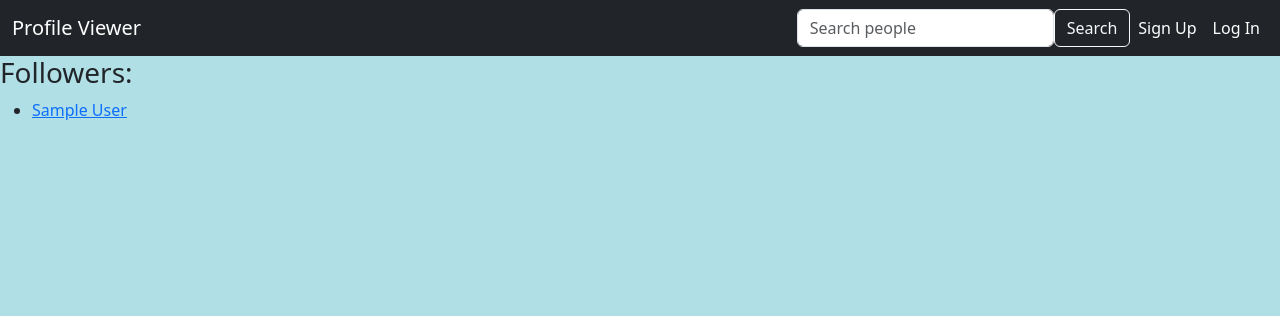
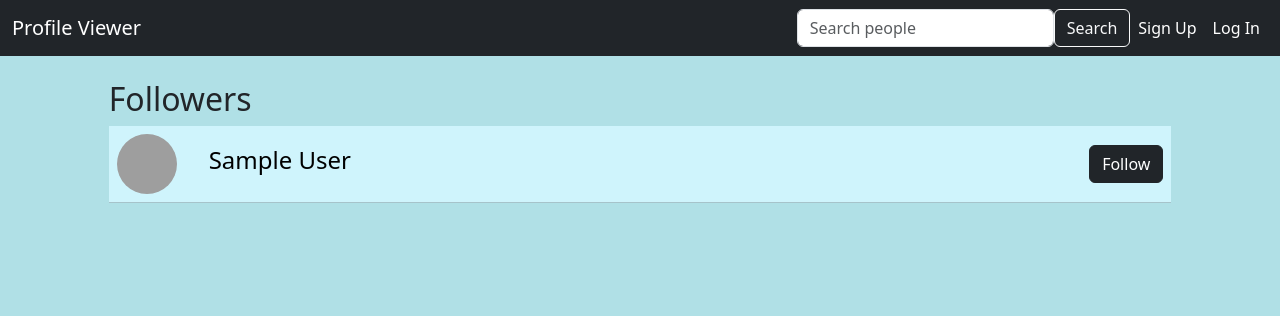
Before and after one commit to Johnny-FTW/Django-Profile-Viewer, a Django app: a page that uses viewer/templates/followers.html in a window 1280 px wide. Shown: the top 316 px of the page. Run offline with Django 4.2, Linux system fonts and the light colour scheme; tables that the repository leaves empty hold one stand-in row (values such as "Sample post"); grey boxes are pictures that could not be loaded.

Commit message:
followers list

```diff
--- a/viewer/templates/followers.html
+++ b/viewer/templates/followers.html
@@ -4,15 +4,40 @@
 
 {% block content %}
 
+
 {% if followers %}
-<h3>Followers:</h3>
-<ul>
-    {% for follower in followers %}
-    <li><a href="{% url 'profile' username=follower %}">{{ follower.first_name }} {{ follower.last_name }}</a></li>
-    {% endfor %}
-</ul>
+<br>
+<div class="row d-flex justify-content-center">
+    <div class="col-10 align-items-center">
+        <h2>Followers</h2>
+        <table class="table table-hover table-info">
+            <tbody>
+            {% for follower in followers %}
+            <tr>
+                {% if status.user.profile.profile_picture %}
+                <td><img class="rounded-circle shadow-1-strong me-3"
+                         src="{{ status.user.profile.profile_picture }}" alt="avatar" width="60"
+                         height="60"/></td>
+                {% else %}
+                <td><img class="rounded-circle shadow-1-strong me-3"
+                         src="/static/profile_picture/profile_picture.jpg"
+                         alt="avatar" width="60"
+                         height="60"/></td>
+                {% endif %}
+                <td style="vertical-align: middle; width: 100%;" class="text-left"><h4>{{ follower.first_name }}
+                    {{ follower.last_name }}</h4></td>
+
+                <td style="vertical-align: middle; width: 0;" class="text-right">
+                    <button class="btn btn-outline btn-dark">Follow</button>
+                </td>
+            </tr>
+            {% endfor %}
+            </tbody>
+        </table>
+    </div>
+</div>
+
 {% else %}
-<h3>No followers</h3>
 {% endif %}
 
 
```
